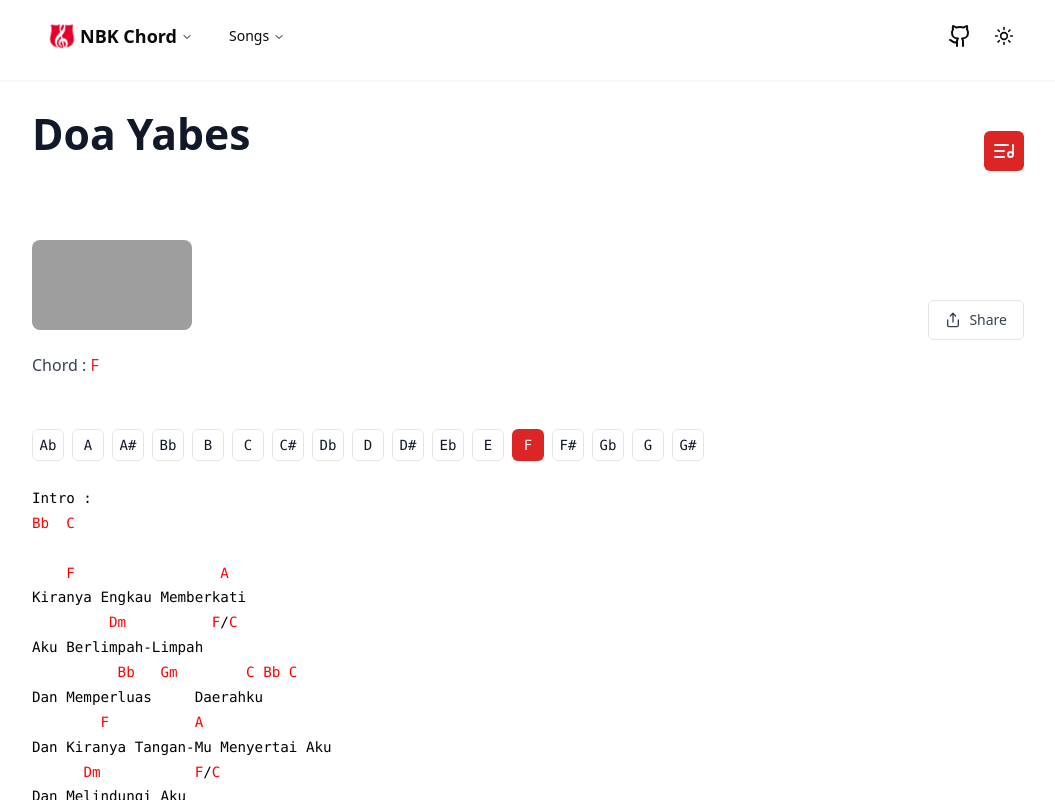
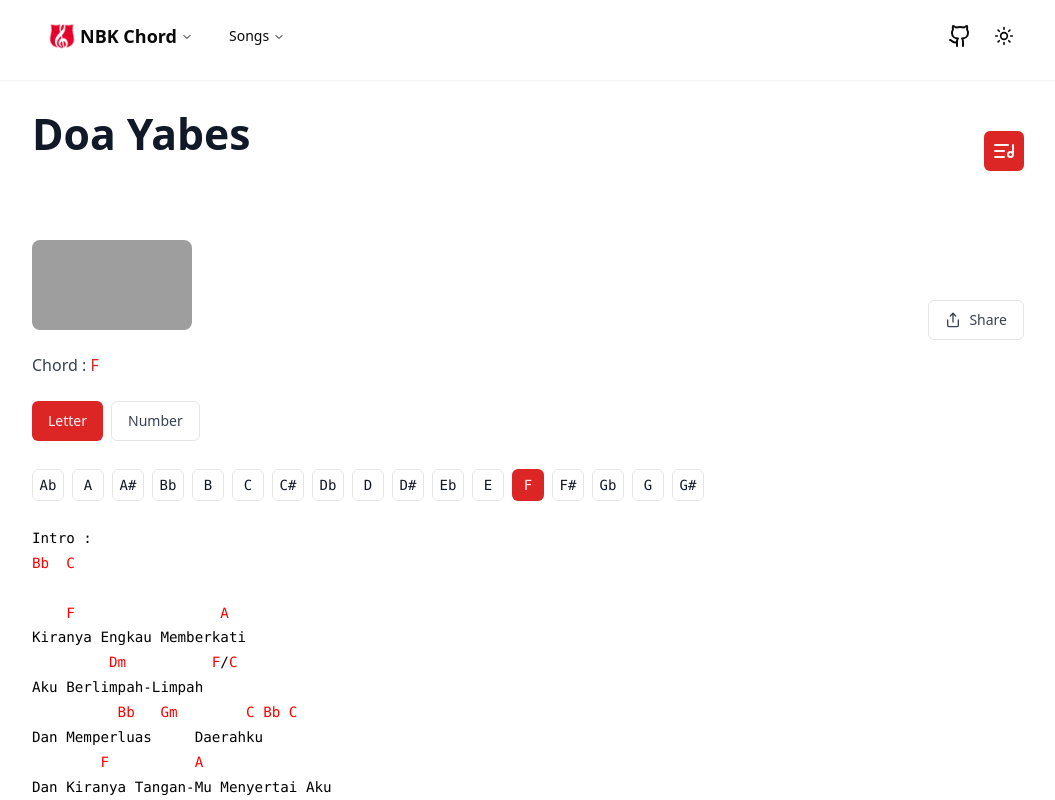
Before and after one commit to bagussuandana/nbk-chord, a Next.js app: page /worship/doa-yabes in a window 1280 px wide. Shown: the top 800 px of the page, without its empty margins (112-1167 px from the left). Built offline with nearby package versions, Linux system fonts and the light colour scheme; grey boxes are pictures that could not be loaded.

Commit message:
doa-yabes-with-number

```diff
--- a/app/worship/doa-yabes/page.tsx
+++ b/app/worship/doa-yabes/page.tsx
@@ -1,8 +1,7 @@
 import appConfig from "@/app.config";
 import SongHeader from "@/components/song-header";
+import SongTransposerClient from "@/components/song-transposer-client";
 import SongWrapper from "@/components/song-wrapper";
-import TransposerWrapper from "@/components/transposer-wrapper";
-import Transposer from "@/lib/transposer";
 import { Metadata } from "next";
 
 const worshipID = "doa-yabes";
@@ -41,15 +40,25 @@ dan Tuhan mendengarkan
         Gm     C    F
 dan menjawab doaku
 `;
+    const worshipNumber = `
+Intro:
+| 5... |
+
+Chorus:
+| 1... | 7... | 6... | 5m.13 |
+
+| 4..3 | 2.1. | 7b... | 5.(567) | (triplet)
+| 1... | 7.3M/5#. | 6... | 1.(1234) |
+| 4..(.6) | (feel in)... | 7b.4/6. | 4m/6b.1/5. |
+| 1... |`;
     return (
         <SongWrapper isWorship>
             <SongHeader song={worship} isWorship />
-            <TransposerWrapper>
-                <Transposer
-                    initialKey={worship.chord as string}
-                    songText={worshipText}
-                />
-            </TransposerWrapper>
+            <SongTransposerClient
+                initialKey={worship.chord as string}
+                songText={worshipText}
+                songNumber={worshipNumber}
+            />
         </SongWrapper>
     );
 }
```
